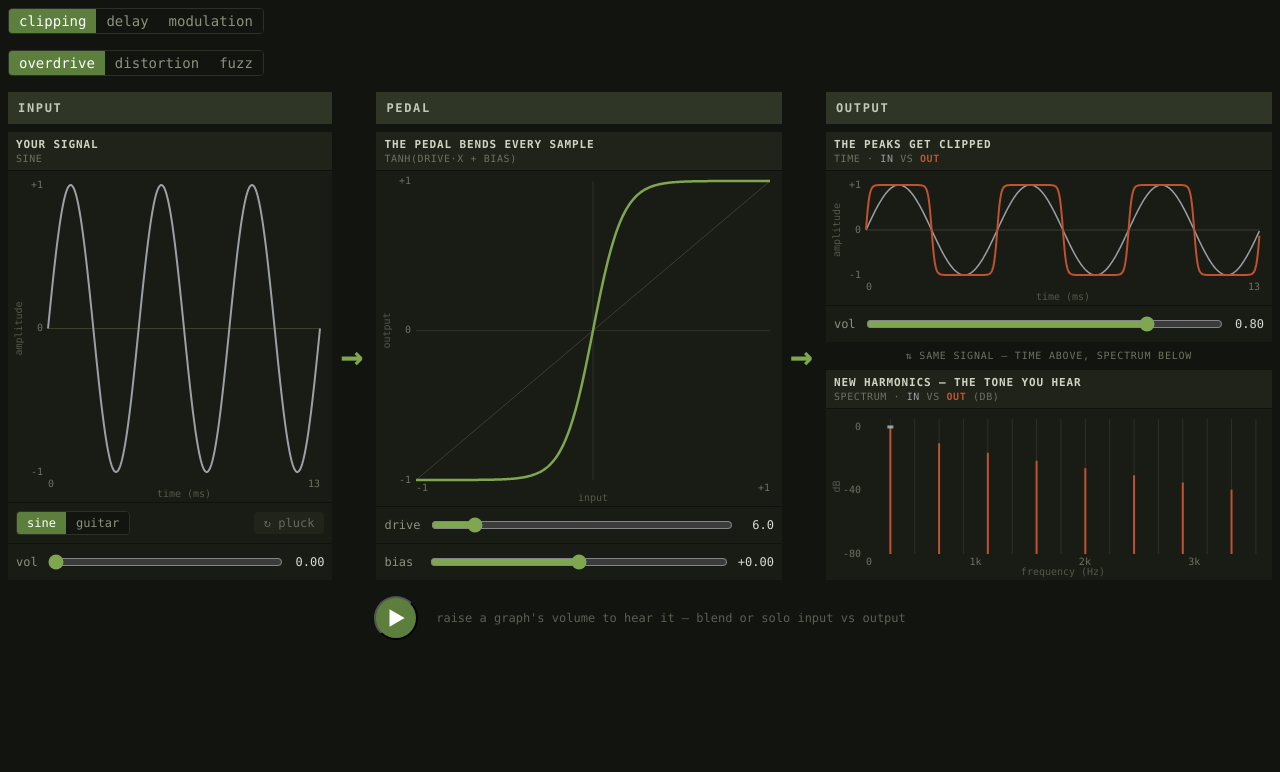
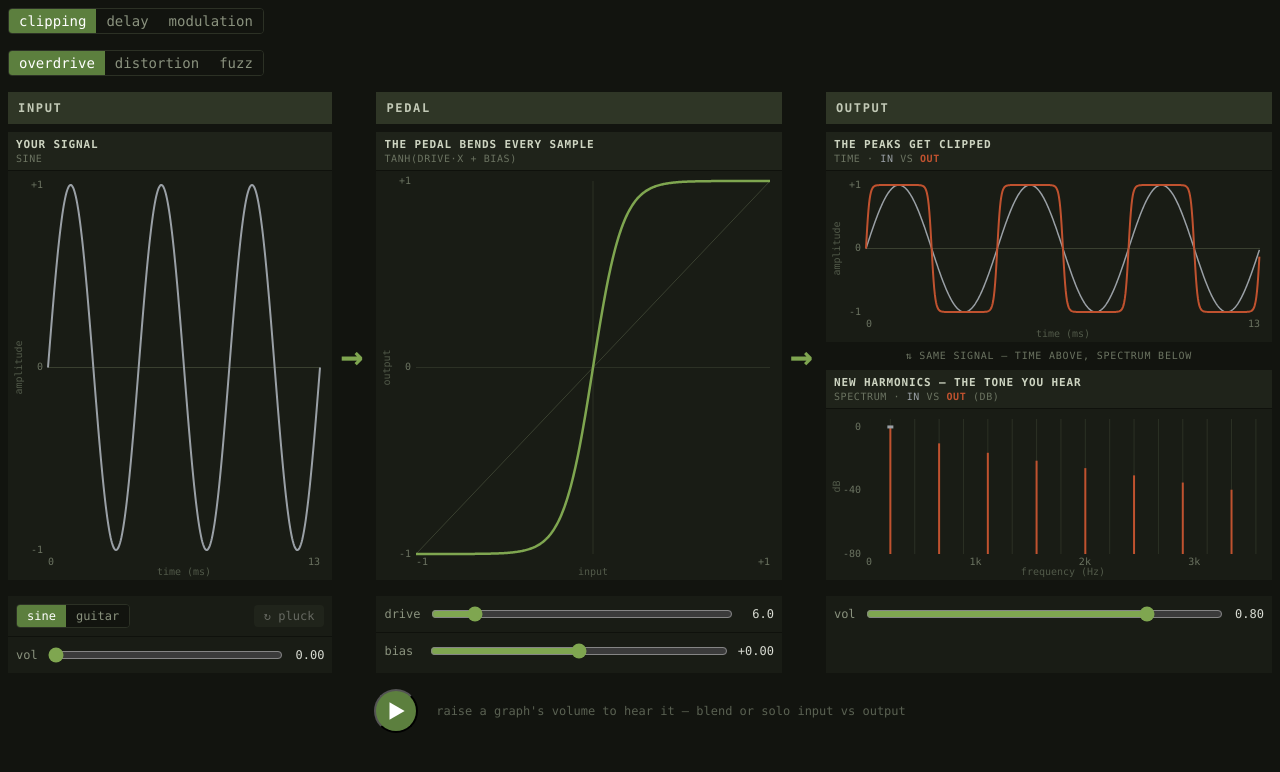
Before and after one commit to jcole/pedal_signals, a website: page docs/index.html in a window 1280 px wide. Drawn offline with Linux system fonts and the light colour scheme; no server answers.

Commit message:
Move panel controls into a separate controls section below the charts
Sliders/buttons no longer live inside each chart panel; they sit in a
new #controls grid below, mirrored to the same input/pedal/output columns.

```diff
--- a/docs/css/styles.css
+++ b/docs/css/styles.css
@@ -113,6 +113,19 @@ body {
 	padding: 1px 0;
 	line-height: 1;
 }
+#controls {
+	display: grid;
+	grid-template-columns: 0.8fr 1fr 1.1fr;
+	gap: 8px 44px;
+	max-width: 1360px;
+	margin: 0 auto;
+	padding: 8px;
+}
+.ctlcol {
+	display: flex;
+	flex-direction: column;
+	background: #191c15;
+}
 .ctl {
 	padding: 8px;
 	border-top: 1px solid #0f110c;
@@ -121,6 +134,9 @@ body {
 	align-items: center;
 	font-size: 12px;
 	color: #8a927e;
+}
+.ctlcol .ctl:first-child {
+	border-top: 0;
 }
 .ctl input[type="range"] {
 	flex: 1;
--- a/docs/index.html
+++ b/docs/index.html
@@ -18,6 +18,23 @@
   <div class="panel" id="inpanel">
     <h3><span class="nar">your signal</span><span class="tech" id="inh3"></span></h3>
     <canvas data-c="input"></canvas>
+  </div>
+  <div class="panel flowarr">
+    <h3><span class="nar" id="centernar"></span><span class="tech" id="centertech"></span></h3>
+    <canvas data-c="center"></canvas>
+  </div>
+  <div class="stack flowarr">
+    <div class="panel">
+      <h3><span class="nar" id="outnar"></span><span class="tech">time · <span class="dry">in</span> vs <span class="wet">out</span></span></h3>
+      <canvas data-c="time"></canvas>
+    </div>
+    <div class="dual" id="dualtxt"></div>
+    <div class="panel"><h3><span class="nar" id="specnar"></span><span class="tech">spectrum · <span class="dry">in</span> vs <span class="wet">out</span> (dB)</span></h3><canvas data-c="spec"></canvas></div>
+  </div>
+</div>
+
+<div id="controls">
+  <div class="ctlcol">
     <div class="ctl">
       <span class="seg">
         <button class="srcbtn active" data-src="sine">sine</button>
@@ -27,19 +44,9 @@
     </div>
     <div class="ctl">vol <input id="vin" type="range" min="0" max="1" step="0.01" value="0"><output id="vino">0.00</output></div>
   </div>
-  <div class="panel flowarr">
-    <h3><span class="nar" id="centernar"></span><span class="tech" id="centertech"></span></h3>
-    <canvas data-c="center"></canvas>
-    <div id="centerctls"></div>
-  </div>
-  <div class="stack flowarr">
-    <div class="panel">
-      <h3><span class="nar" id="outnar"></span><span class="tech">time · <span class="dry">in</span> vs <span class="wet">out</span></span></h3>
-      <canvas data-c="time"></canvas>
-      <div class="ctl">vol <input id="vout" type="range" min="0" max="1" step="0.01" value="0.8"><output id="vouto">0.80</output></div>
-    </div>
-    <div class="dual" id="dualtxt"></div>
-    <div class="panel"><h3><span class="nar" id="specnar"></span><span class="tech">spectrum · <span class="dry">in</span> vs <span class="wet">out</span> (dB)</span></h3><canvas data-c="spec"></canvas></div>
+  <div class="ctlcol" id="centerctls"></div>
+  <div class="ctlcol">
+    <div class="ctl">vol <input id="vout" type="range" min="0" max="1" step="0.01" value="0.8"><output id="vouto">0.80</output></div>
   </div>
 </div>
 
```
